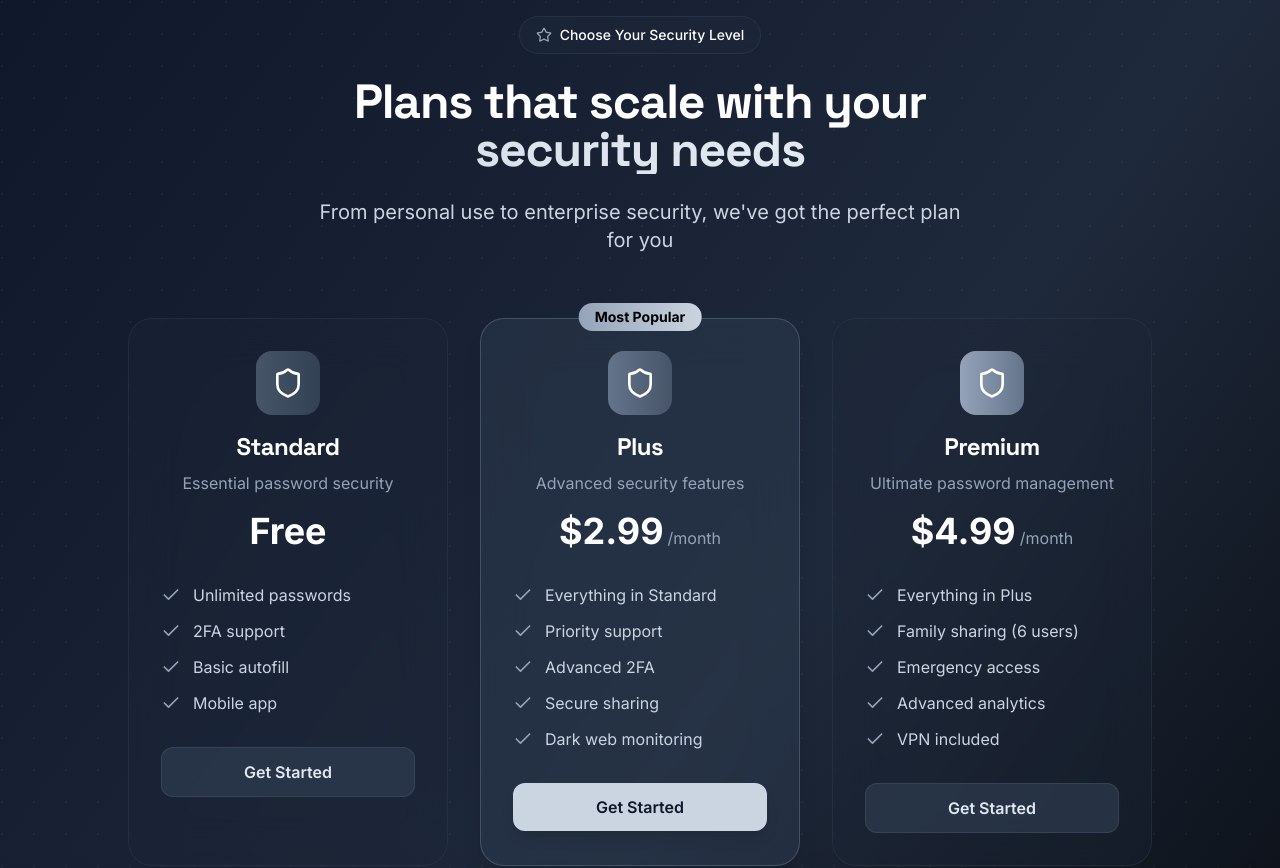
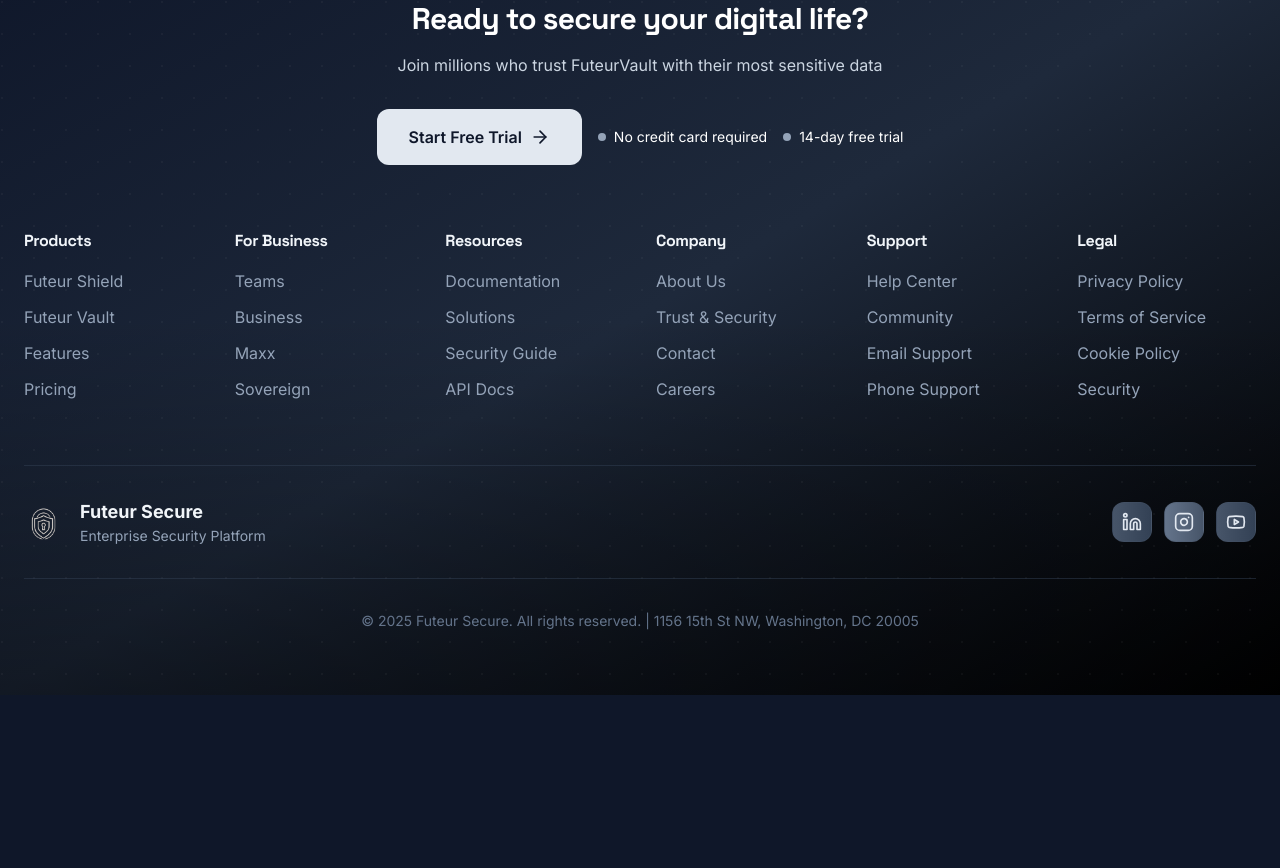
Before and after one commit to Futeur-Secure/fresh-new-online-space, a React (Vite) app: page /about in a window 1280 px wide. Shown: the part 1840-2708 px from the top of the page. After the commit the page ends 2535 px from the top, so only its background shows below. Built offline with nearby package versions, Linux system fonts and the light colour scheme.

Commit message:
Remove pricing boxes from footer
Removes the pricing boxes from the footer component.

```diff
--- a/src/components/Footer.tsx
+++ b/src/components/Footer.tsx
@@ -55,76 +55,6 @@ const Footer = () => {
       />
 
       <div className="relative z-10 text-white">
-        {/* Plans Section */}
-        <section className="py-20 px-6">
-          <div className="max-w-7xl mx-auto">
-            <div className="text-center mb-16">
-              <div className="inline-flex items-center gap-2 px-4 py-2 rounded-full bg-slate-800/60 backdrop-blur-sm border border-slate-700/50 text-sm font-medium mb-6">
-                <Star className="w-4 h-4 text-slate-400" />
-                Choose Your Security Level
-              </div>
-              <h2 className="text-4xl md:text-5xl font-bold mb-6">
-                Plans that scale with your
-                <span className="block bg-gradient-to-r from-slate-300 to-slate-100 bg-clip-text text-transparent">
-                  security needs
-                </span>
-              </h2>
-              <p className="text-xl text-slate-300 max-w-2xl mx-auto">
-                From personal use to enterprise security, we've got the perfect plan for you
-              </p>
-            </div>
-
-            <div className="grid md:grid-cols-3 gap-8 max-w-5xl mx-auto">
-              {plans.map((plan, i) => (
-                <div
-                  key={i}
-                  className={`relative group rounded-3xl p-8 backdrop-blur-xl border transition-all duration-300 hover:scale-105 hover:shadow-2xl ${
-                    plan.popular
-                      ? 'bg-slate-700/40 border-slate-500/50 shadow-xl'
-                      : 'bg-slate-800/30 border-slate-700/40 hover:bg-slate-700/40'
-                  }`}
-                >
-                  {plan.popular && (
-                    <div className="absolute -top-4 left-1/2 transform -translate-x-1/2">
-                      <div className="bg-gradient-to-r from-slate-400 to-slate-300 text-black px-4 py-1 rounded-full text-sm font-bold">
-                        Most Popular
-                      </div>
-                    </div>
-                  )}
-
-                  <div className="text-center mb-8">
-                    <div className={`inline-flex items-center justify-center w-16 h-16 rounded-2xl bg-gradient-to-r ${plan.gradient} mb-4`}>
-                      <Shield className="w-8 h-8 text-white" />
-                    </div>
-                    <h3 className="text-2xl font-bold mb-2">{plan.name}</h3>
-                    <p className="text-slate-400 mb-4">{plan.description}</p>
-                    <div className="flex items-baseline justify-center">
-                      <span className="text-4xl font-bold">{plan.price}</span>
-                      {plan.period && <span className="text-slate-400 ml-1">{plan.period}</span>}
-                    </div>
-                  </div>
-
-                  <ul className="space-y-3 mb-8">
-                    {plan.features.map((feature, idx) => (
-                      <li key={idx} className="flex items-center">
-                        <Check className="w-5 h-5 text-slate-400 mr-3 flex-shrink-0" />
-                        <span className="text-slate-300">{feature}</span>
-                      </li>
-                    ))}
-                  </ul>
-
-                  <button className={`w-full py-3 px-6 rounded-xl font-semibold transition-all duration-300 ${
-                    plan.popular
-                      ? 'bg-slate-300 text-slate-900 hover:bg-slate-200 shadow-lg'
-                      : 'bg-slate-700/60 hover:bg-slate-600/60 border border-slate-600/50 text-slate-200'
-                  }`}>
-                    Get Started
-                  </button>
-                </div>
-              ))}
-            </div>
-          </div>
-        </section>
 
         {/* Main Footer Content */}
         <section className="py-16 px-6 border-t border-slate-700/50">
```
